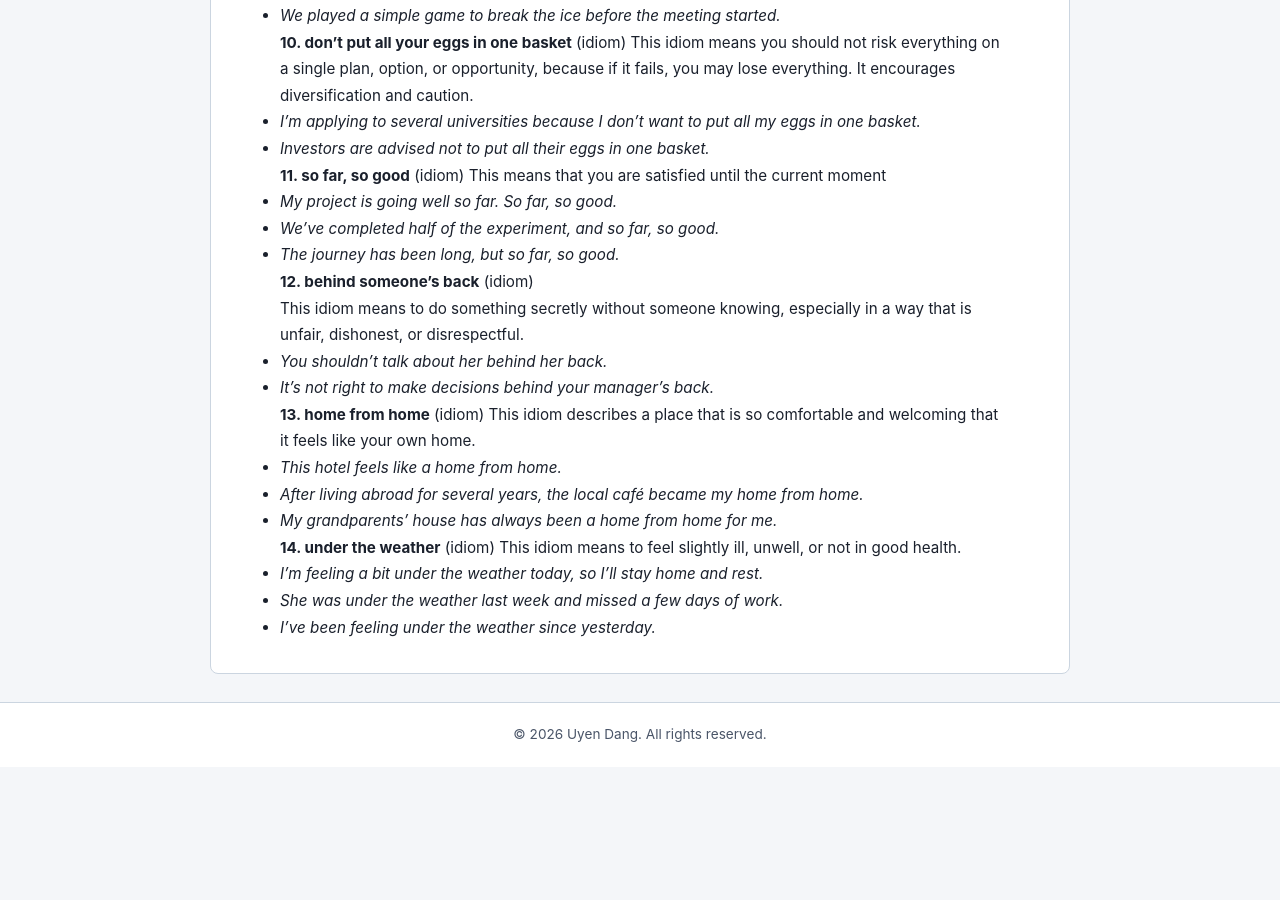
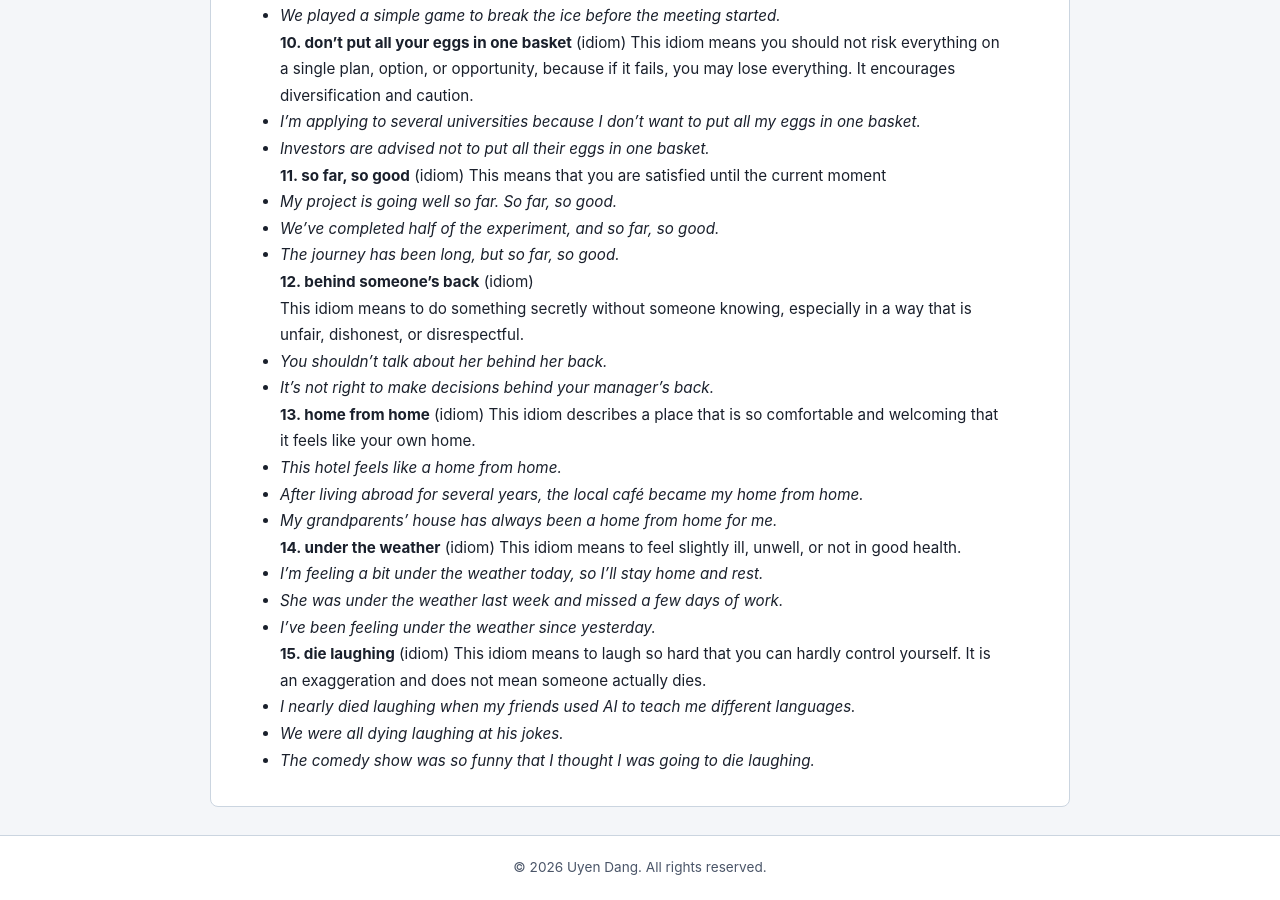
Before and after one commit to DangLeUyen/blog, a Jekyll site: the page built from _posts/2026-07-02-ELVocab.md, in a window 1280 px wide and 900 px high, scrolled down 1713 px. Built offline with Jekyll 4.4.1, drawn with Linux system fonts in a browser that asks for light colours; before the commit the page ends 2480 px from its top, so only the background shows below that.

Commit message:
Update 2026-07-02-ELVocab.md

```diff
--- a/_posts/2026-07-02-ELVocab.md
+++ b/_posts/2026-07-02-ELVocab.md
@@ -97,3 +97,9 @@ This idiom means to feel slightly ill, unwell, or not in good health.
 - *I'm feeling a bit under the weather today, so I'll stay home and rest.*
 - *She was under the weather last week and missed a few days of work.*
 - *I've been feeling under the weather since yesterday.*
+
+**15. die laughing** (idiom)
+This idiom means to laugh so hard that you can hardly control yourself. It is an exaggeration and does not mean someone actually dies.
+- *I nearly died laughing when my friends used AI to teach me different languages.*
+- *We were all dying laughing at his jokes.*
+- *The comedy show was so funny that I thought I was going to die laughing.*
```
